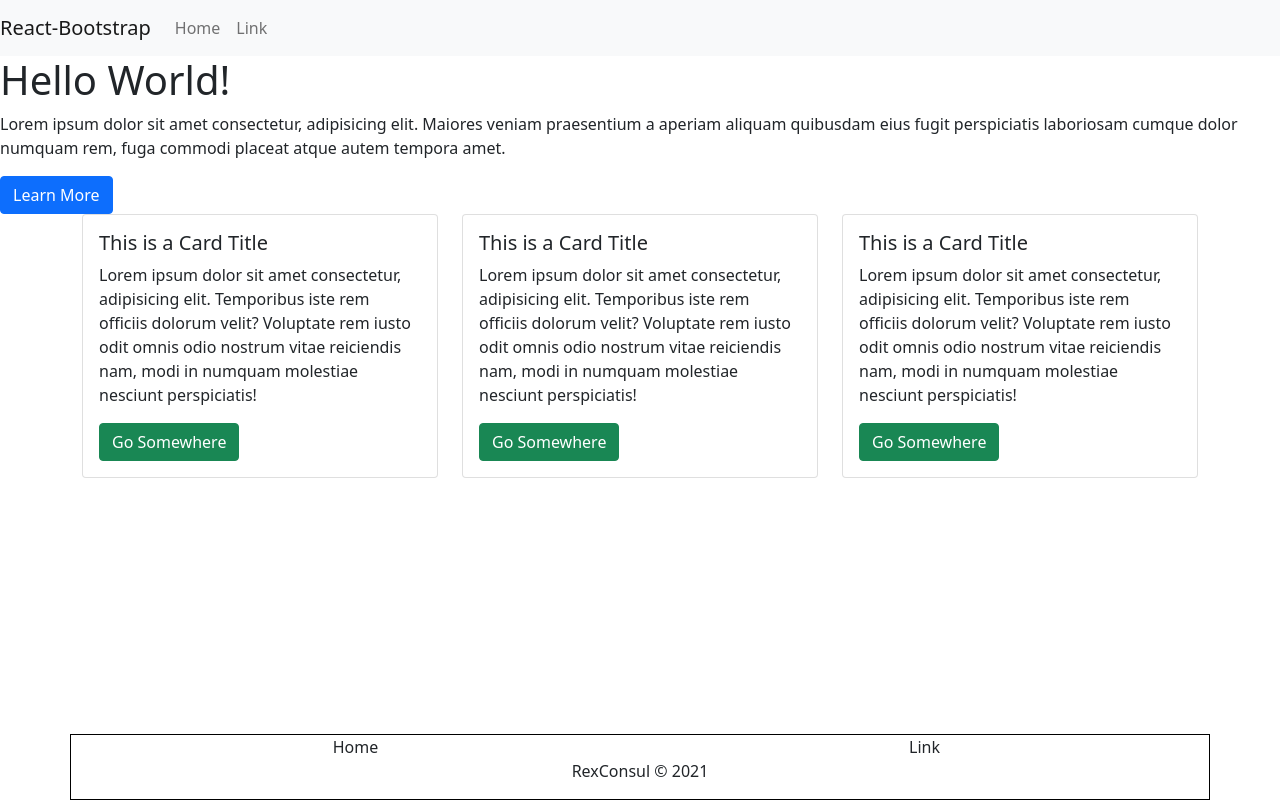
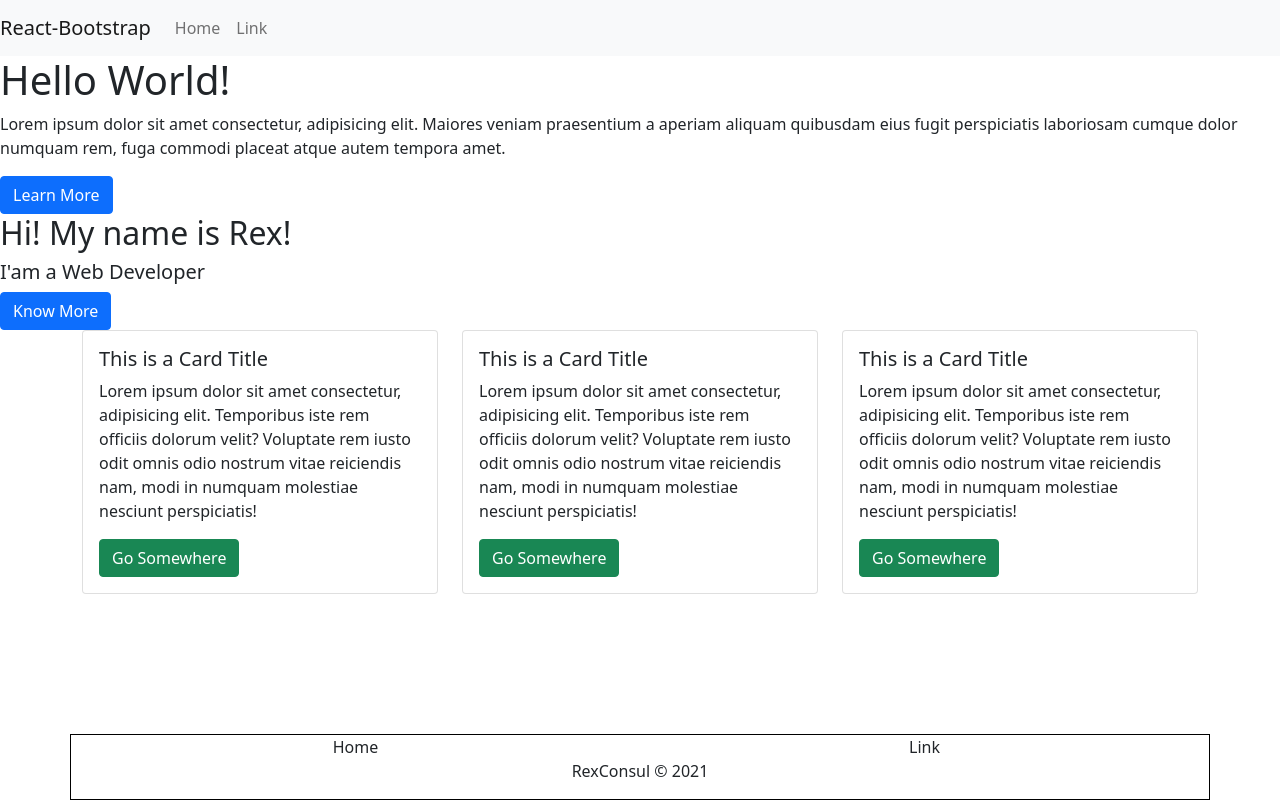
Before and after one commit to rexconsul/consul-portfolio-dev, a React (Create React App) app: page / in a window 1280 px wide. Built offline with nearby package versions, Linux system fonts and the light colour scheme.

Commit message:
Added AboutMe Section

```diff
--- a/src/App.js
+++ b/src/App.js
@@ -6,12 +6,14 @@ import Navbar from './components/Navbar'
 import Card from './components/Card'
 import Jumbo from './components/Jumbo'
 import Footer from './components/Footer'
+import AboutMe from './components/AboutMe'
 
 function App() {
   return (
     <React.Fragment>
       <Navbar/>
       <Jumbo/>
+      <AboutMe/>
       <Container>
         <Row>
           <Col><Card/></Col>
--- /dev/null
+++ b/src/components/AboutMe.jsx
@@ -0,0 +1,15 @@
+import React from 'react'
+
+import {Jumbotron, Button} from 'react-bootstrap'
+
+function AboutMe() {
+  return (
+    <Jumbotron>
+      <h2>Hi! My name is Rex!</h2>
+      <h5>I'am a Web Developer</h5>
+      <Button variant='primary'>Know More</Button>
+    </Jumbotron>
+  )
+}
+
+export default AboutMe;
```
